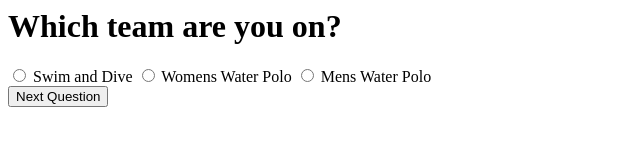
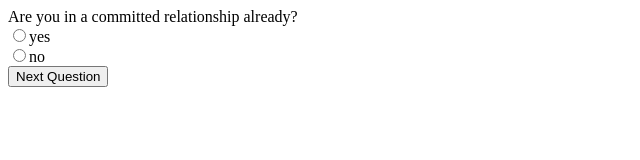
Before and after one commit to Cruedy/MixerMatch-old-, a plain HTML site: page quiz.html in a window 1280 px wide. Both pictures are taken after a click on the button "Next Question". Shown: the whole page, without its empty margins (0-640 px from the left). Drawn offline with Linux system fonts and the light colour scheme.

Commit message:
simplified code

```diff
--- a/quiz.html
+++ b/quiz.html
@@ -1,57 +1,9 @@
 <html>
-    <body onload="NextQuestion(0)">
-        <main>
-            <div class="modal-container" id="score-modal">
-
-                <div class="modal-content-container">
-                    <div class="grade-details">
-                        <p ><span id="remarks"></span></p>
-                    </div>
-
-                </div>
-            </div>
-
-            <div class="game-quiz-container">
-
-                <div class="game-question-container">
-                    <h1 id="display-question"></h1>
-                </div>
-
-                <div class="game-options-container">
-
-                   <div class="modal-container" id="option-modal">
-
-                   </div>
-
-                    <span>
-                        <input type="radio" id="option-one" name="option" class="radio" value="optionA" />
-                        <label for="option-one" class="option" id="option-one-label"></label>
-                    </span>
-
-
-                    <span>
-                        <input type="radio" id="option-two" name="option" class="radio" value="optionB" />
-                        <label for="option-two" class="option" id="option-two-label"></label>
-                    </span >
-
-                    <span>
-                        <input type="radio" id="option-three" name="option" class="radio" value="optionA" />
-                        <label for="option-one" class="option" id="option-three-label"></label>
-                    </span>
-
-
-                    <span>
-                        <input type="radio" id="option-four" name="option" class="radio" value="optionB" />
-                        <label for="option-two" class="option" id="option-four-label"></label>
-                    </span>
-                </div>
-
-                <div class="next-button-container">
-                    <button onclick="handleNextQuestion()">Next Question</button>
-                </div>
-
-            </div>
-        </main>
+    <body>
+        <div class="question" id="question"></div>
+        <div class="options" id="options"></div>
+        <button onclick="submit()" id="button">Next Question</button>
+        <div id="response"></div>
         <script src="quiz.js"></script>
     </body>
 </html>
--- a/quiz.js
+++ b/quiz.js
@@ -1,131 +1,97 @@
 const questions = [
     {
         question: "Which team are you on?",
-        optionA: "Swim and Dive",
-        optionB: "Womens Water Polo",
-        optionC: "Mens Water Polo"
+        options: [
+            "Swim and Dive",
+            "Womens Water Polo",
+            "Mens Water Polo"
+        ]
     },
     {
         question: "Are you in a committed relationship already?",
-        optionA: "yes",
-        optionB: "no"
+        options: [
+            "yes",
+            "no"
+        ]
     },
     {
         question: "What is your gender identity?",
-        optionA: "Woman",
-        optionB: "Man",
-        optionC: "Nonbinary"
+        options: [
+            "Woman",
+            "Man",
+            "Nonbinary"
+        ]
     },
     {
         question: "What are your gender preferences?",
-        optionA: "Woman",
-        optionB: "Man",
-        optionC: "Everyone"
+        options: [
+            "Woman",
+            "Man",
+            "Everyone"
+        ]
     },
     {
         question: "What's your favorite hobby?",
-        optionA: "Pooping",
-        optionB: "Eating",
-        optionC: "Pooing",
-        optionD: "Cooking with Poo"
-
+        options: [
+            "Pooping",
+            "Eating",
+            "Pooing",
+            "Cooking with Poo"
+        ]
     }
 ]
 
-let indexNumber = 0 //will be used in displaying next question
-let answers = []
+let currentQuestionIndex = 0;
+let completed = 0;
 
-// function for displaying next question in the array to dom
-//also handles displaying players and quiz information to dom
-function NextQuestion(index) {
-    const currentQuestion = questions[index]
-    console.log(currentQuestion)
-    document.getElementById("display-question").innerHTML = currentQuestion.question;
-    if(Object.keys(currentQuestion).length === 3)
-    {
-        document.getElementById("display-question").innerHTML = currentQuestion.question;
-        document.getElementById("option-one-label").innerHTML = currentQuestion.optionA;
-        document.getElementById("option-two-label").innerHTML = currentQuestion.optionB;
-        document.getElementById("option-three-label").innerHTML = currentQuestion.optionC;
-        document.getElementById("option-four-label").innerHTML = currentQuestion.optionD;
-        document.getElementById("option-three").hidden = true;
-        document.getElementById("option-three-label").hidden = true;
-        document.getElementById("option-four").hidden = true;
-        document.getElementById("option-four-label").hidden = true;
-    }
-    if(Object.keys(currentQuestion).length === 4)
-    {
-        document.getElementById("option-three").hidden = false;
-        document.getElementById("option-three-label").hidden = false;
-        document.getElementById("display-question").innerHTML = currentQuestion.question;
-        document.getElementById("option-one-label").innerHTML = currentQuestion.optionA;
-        document.getElementById("option-two-label").innerHTML = currentQuestion.optionB;
-        document.getElementById("option-three-label").innerHTML = currentQuestion.optionC;
-        document.getElementById("option-four-label").innerHTML = currentQuestion.optionD;
-        document.getElementById("option-four").hidden = true;
-        document.getElementById("option-four-label").hidden = true;
-    }
-    if(Object.keys(currentQuestion).length === 5)
-    {
-        document.getElementById("option-three").hidden = false;
-        document.getElementById("option-three-label").hidden = false;
-        document.getElementById("option-four").hidden = false;
-        document.getElementById("option-four-label").hidden = false;
-        document.getElementById("display-question").innerHTML = currentQuestion.question;
-        document.getElementById("option-one-label").innerHTML = currentQuestion.optionA;
-        document.getElementById("option-two-label").innerHTML = currentQuestion.optionB;
-        document.getElementById("option-three-label").innerHTML = currentQuestion.optionC;
-        document.getElementById("option-four-label").innerHTML = currentQuestion.optionD;
+function loadQuestion() {
+    const question = document.getElementById("question")
+    const options = document.getElementById("options")
+
+    question.textContent = questions[currentQuestionIndex].question;
+    options.innerHTML = ""
+
+    for (let i = 0; i < questions[currentQuestionIndex].options.length; i++) {
+        const choicesdiv = document.createElement("div");
+        const choice = document.createElement("input");
+        const choiceLabel = document.createElement("label");
+
+        choice.type = "radio";
+        choice.name = "answer";
+        choice.value = i;
+
+        choiceLabel.textContent = questions[currentQuestionIndex].options[i];
+
+        choicesdiv.appendChild(choice);
+        choicesdiv.appendChild(choiceLabel);
+        options.appendChild(choicesdiv);
     }
 }
 
-function storeAnswer() {
-    const options = document.getElementsByName("option"); //gets all elements with name of 'option' (in this the radio inputs)
+loadQuestion()
 
-    options.forEach((option) => {
-        if(option.checked === true){
-            answers.push(option.value)
-            indexNumber++
-        }
-    })
-    if (indexNumber == 2 && answers[1] == "optionA")
-    {
-        indexNumber = 4;
-        answers.push("null");
-        answers.push("null");
-    }
-    console.log(answers);
+function loadResponse() {
+    const response = document.getElementById("response")
+    const matchedPersonName = "Tyler Headley"
+    response.textContent = `You are matched with ${matchedPersonName}`
 }
 
-console.log(answers);
-
-//called when the next button is called
-function handleNextQuestion() {
-    storeAnswer()
-    unCheckRadioButtons()
-    if (indexNumber <= questions.length-1) {
-    //displays next question as long as index number isn't greater than the number of questions
-        NextQuestion(indexNumber)
-    }
-    else {
-        handleEndGame()//ends game if index number greater than 9 meaning we're already at the 10th question
+function nextQuestion() {
+    if (currentQuestionIndex < questions.length - 1) {
+        currentQuestionIndex++;
+        loadQuestion();
+    } else{
+        document.getElementById("options").remove()
+        document.getElementById("question").remove()
+        document.getElementById("button").remove()
+        loadResponse();
     }
 }
 
-// unchecking all radio buttons for next question(can be done with map or foreach loop also)
-function unCheckRadioButtons() {
-    const options = document.getElementsByName("option");
-    for (let i = 0; i < options.length; i++) {
-        options[i].checked = false;
+function submit() {
+    if (completed == questions.length) {
+        console.log("completed all the questions");
+    } else {
+        nextQuestion()
     }
 }
-
-// function for when all questions being answered
-function handleEndGame() {
-    let remark = "Just wait your results will be out soon"
-
-    //data to display to score board
-    document.getElementById('remarks').innerHTML = remark
-
-
-}
```
